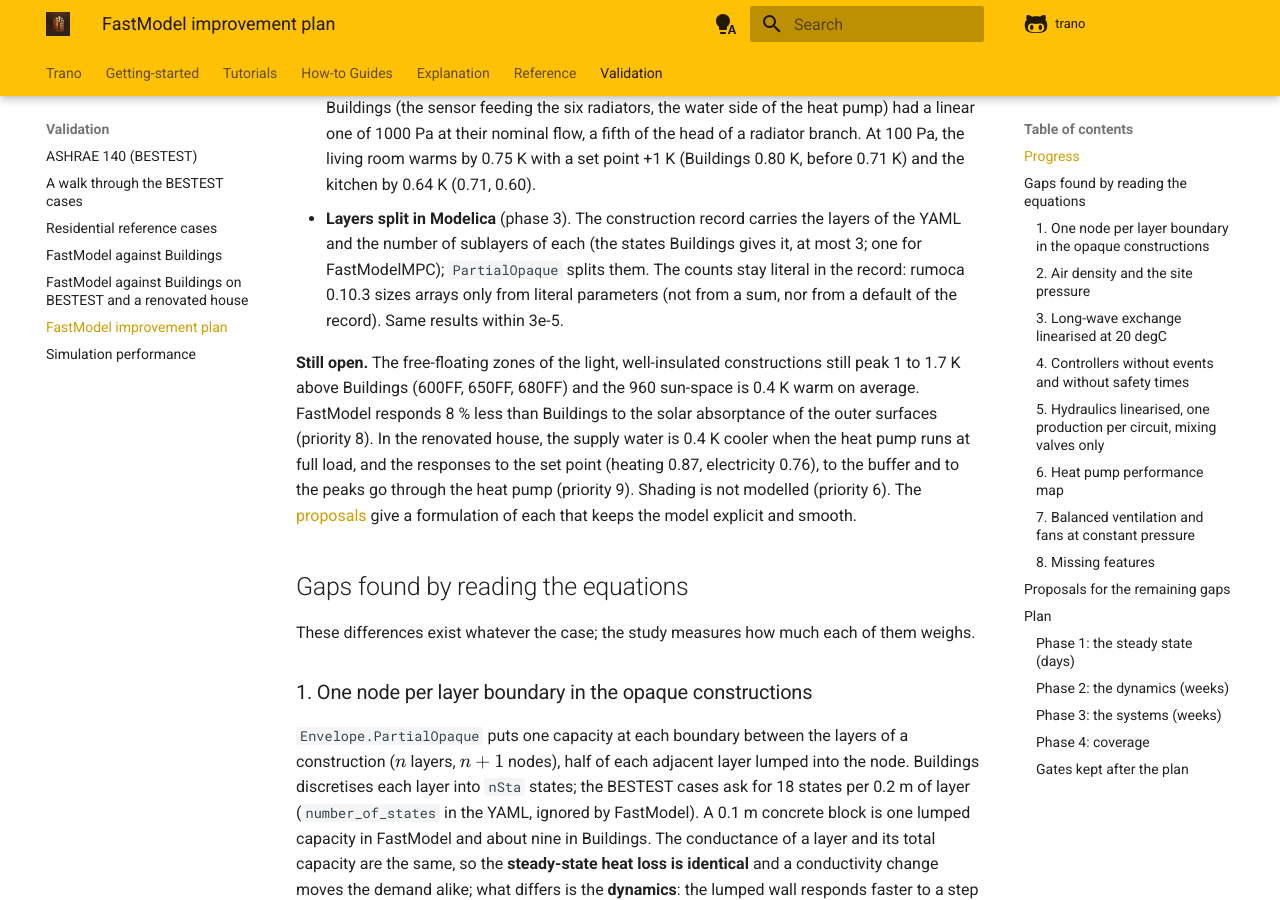
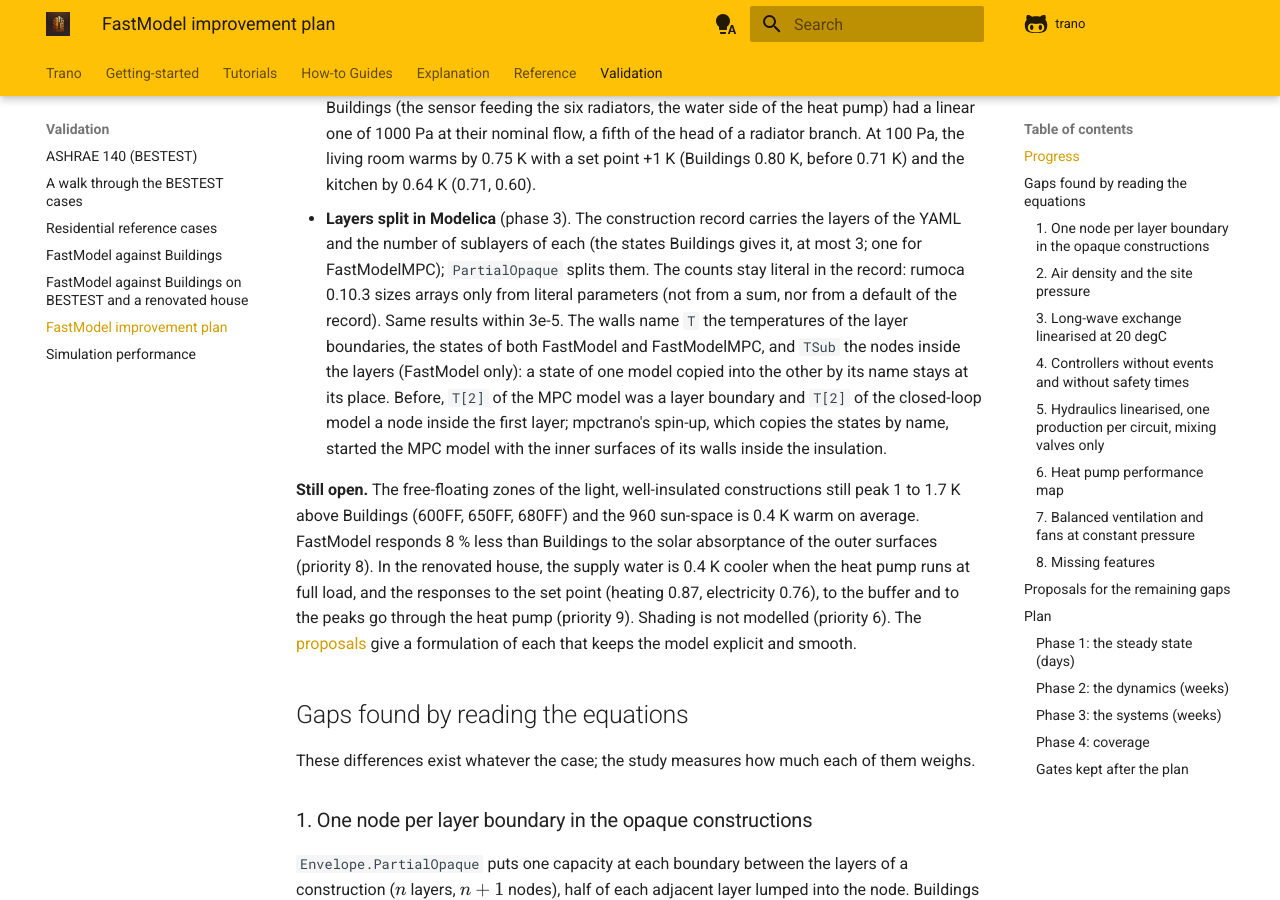
Before and after one commit to andoludo/trano, an MkDocs documentation site: the page built from docs/validation/fast_model_improvement_plan.md, in a window 1280 px wide and 900 px high, scrolled down 4965 px. Built offline with MkDocs 1.6.1 and Material for MkDocs 9.7.7, drawn with Linux system fonts in a browser that asks for light colours; comment, search, counter and statistics services are not loaded.

Commit message:
Improvement plan: the wall states shared by name between FastModel and FastModelMPC
Co-Authored-By: Claude Opus 5.5 <noreply@anthropic.com>
Claude-Session: https://claude.ai/code/session_01AxNK5XGSLybqEFSBZZysc8

```diff
--- a/docs/validation/fast_model_improvement_plan.md
+++ b/docs/validation/fast_model_improvement_plan.md
@@ -88,7 +88,11 @@ What each step did:
 * **Layers split in Modelica** (phase 3). The construction record carries the layers of the YAML and the number of
   sublayers of each (the states Buildings gives it, at most 3; one for FastModelMPC); `PartialOpaque` splits them. The
   counts stay literal in the record: rumoca 0.10.3 sizes arrays only from literal parameters (not from a sum, nor from
-  a default of the record). Same results within 3e-5.
+  a default of the record). Same results within 3e-5. The walls name `T` the temperatures of the layer boundaries,
+  the states of both FastModel and FastModelMPC, and `TSub` the nodes inside the layers (FastModel only): a state of
+  one model copied into the other by its name stays at its place. Before, `T[2]` of the MPC model was a layer boundary
+  and `T[2]` of the closed-loop model a node inside the first layer; mpctrano's spin-up, which copies the states by
+  name, started the MPC model with the inner surfaces of its walls inside the insulation.
 
 **Still open.** The free-floating zones of the light, well-insulated constructions still peak 1 to 1.7 K above
 Buildings (600FF, 650FF, 680FF) and the 960 sun-space is 0.4 K warm on average. FastModel responds 8 % less than
```
